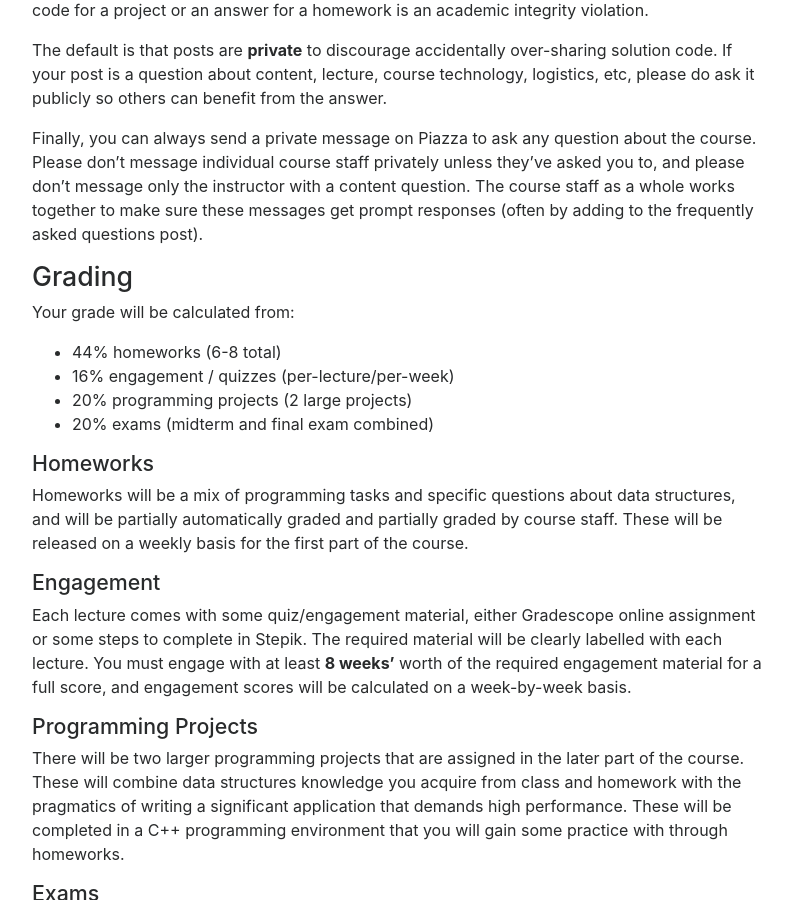
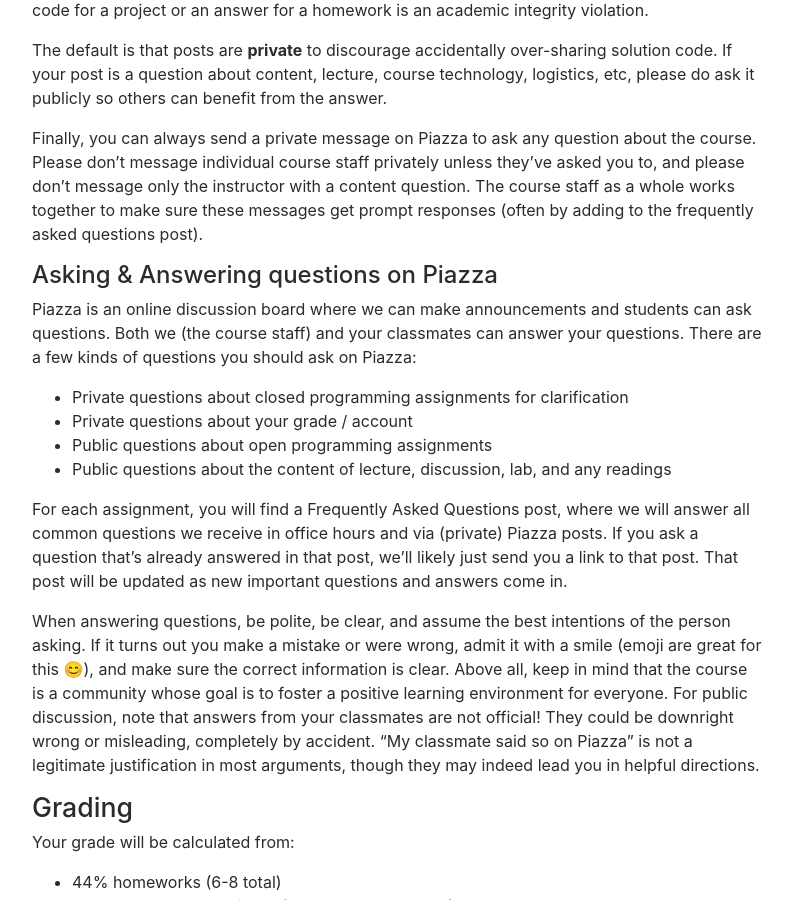
Before and after one commit to ucsdcses/tridev, a Jekyll site: the page built from index.md, in a window 1280 px wide and 900 px high, scrolled down 5076 px. Shown: the whole window, without its empty margins (243-1036 px from the left). Built offline with Jekyll 4.4.1, drawn with Linux system fonts in a browser that asks for light colours; nearby versions of some CDN libraries.

Commit message:
Adding piazza section.

```diff
--- a/index.md
+++ b/index.md
@@ -219,6 +219,24 @@ with a content question. The course staff as a whole works together to make
 sure these messages get prompt responses (often by adding to the frequently
 asked questions post).
 
+<a id="pa:piazzahelp"></a>
+<h4>Asking & Answering questions on Piazza</h4>
+
+Piazza is an online discussion board where we can make announcements and students can ask questions. Both we (the course staff) and your classmates can answer your questions. There are a few kinds of questions you should ask on Piazza:
+
+- Private questions about closed programming assignments for clarification
+- Private questions about your grade / account
+- Public questions about open programming assignments
+- Public questions about the content of lecture, discussion, lab, and any readings
+
+For each assignment, you will find a Frequently Asked Questions post, where we will answer all common questions we receive in office hours and via (private) Piazza posts. If you ask a question that's already answered in that post, we'll likely just send you a link to that post. That post will be updated as new important questions and answers come in.
+
+When answering questions, be polite, be clear, and assume the best intentions of the person asking. If it turns out you make a
+mistake or were wrong, admit it with a smile (emoji are great for this 😊), and make sure the correct information is clear.
+Above all, keep in mind that the course is a community whose goal is to foster a positive learning environment for everyone.
+For public discussion, note that answers from your classmates are not official! They could be downright wrong or misleading,
+completely by accident. “My classmate said so on Piazza” is not a legitimate justification in most arguments, though they may
+indeed lead you in helpful directions.
 
 <a id="grading"></a>
 ## Grading
```
